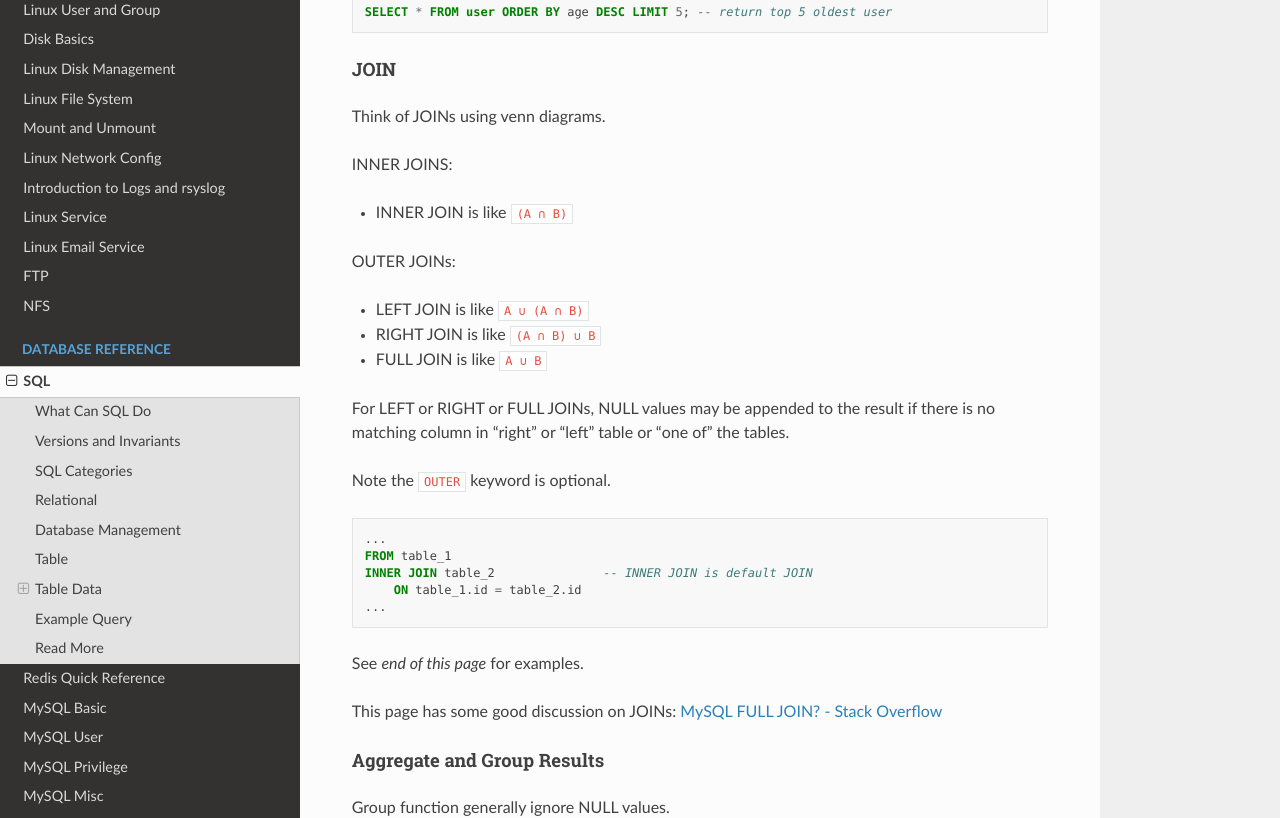
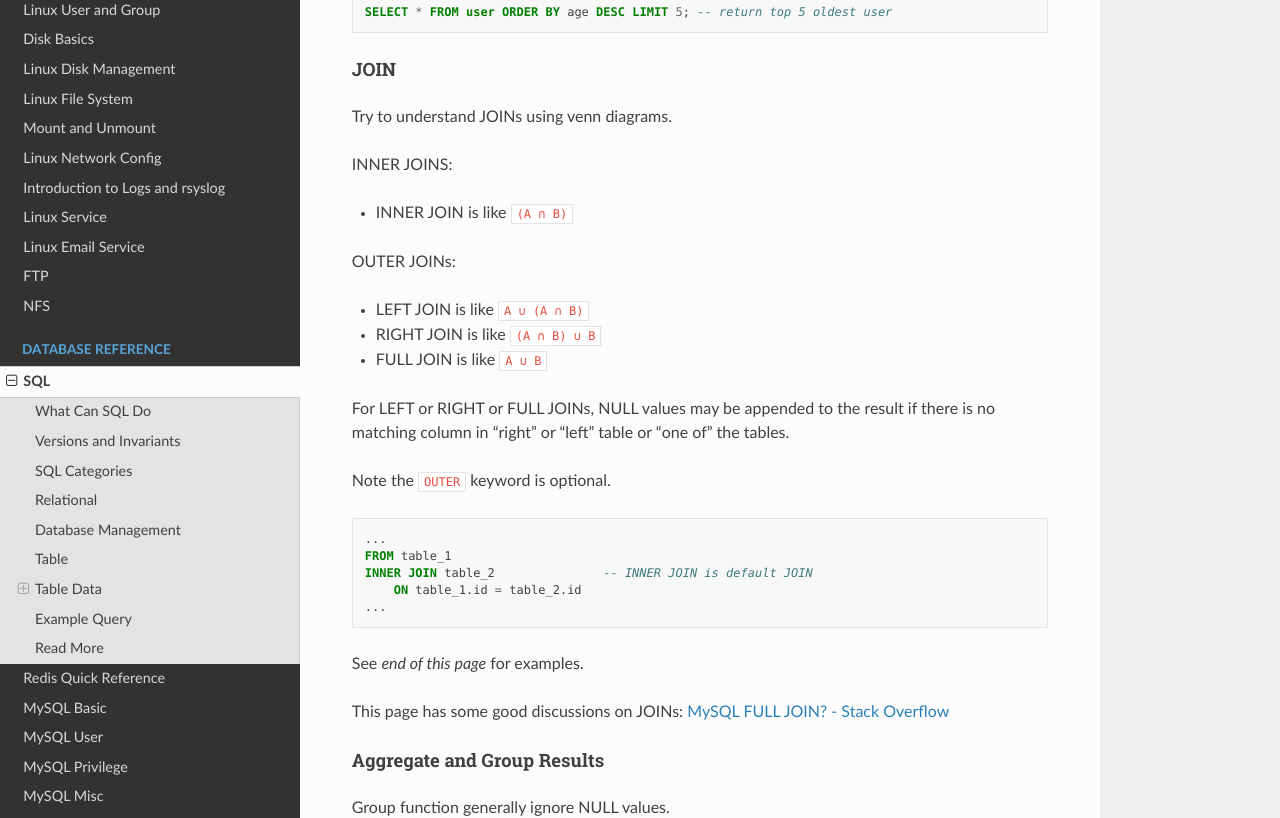
Before and after one commit to snowme34/snowme34.com, a Sphinx documentation site: the page built from docs/source/reference/database/sql.md, in a window 1280 px wide and 1400 px high, scrolled down 5941 px. Shown: the part 151-969 px from the top of the window. Built offline with Sphinx 7.4.7 and the Read the Docs theme 2.0.0, drawn with Linux system fonts in a browser that asks for light colours.

Commit message:
update sql

```diff
--- a/docs/source/reference/database/sql.md
+++ b/docs/source/reference/database/sql.md
@@ -276,7 +276,7 @@ SELECT * FROM user ORDER BY age DESC LIMIT 5; -- return top 5 oldest user
 
 #### JOIN
 
-Think of JOINs using venn diagrams.
+Try to understand JOINs using venn diagrams.
 
 INNER JOINS:
 
@@ -303,7 +303,7 @@ INNER JOIN table_2               -- INNER JOIN is default JOIN
 
 See *end of this page* for examples.
 
-This page has some good discussion on JOINs: [MySQL FULL JOIN? - Stack Overflow](https://stackoverflow.com/questions/7978663/mysql-full-join/36001694)
+This page has some good discussions on JOINs: [MySQL FULL JOIN? - Stack Overflow](https://stackoverflow.com/questions/7978663/mysql-full-join/36001694)
 
 #### Aggregate and Group Results
 
```
